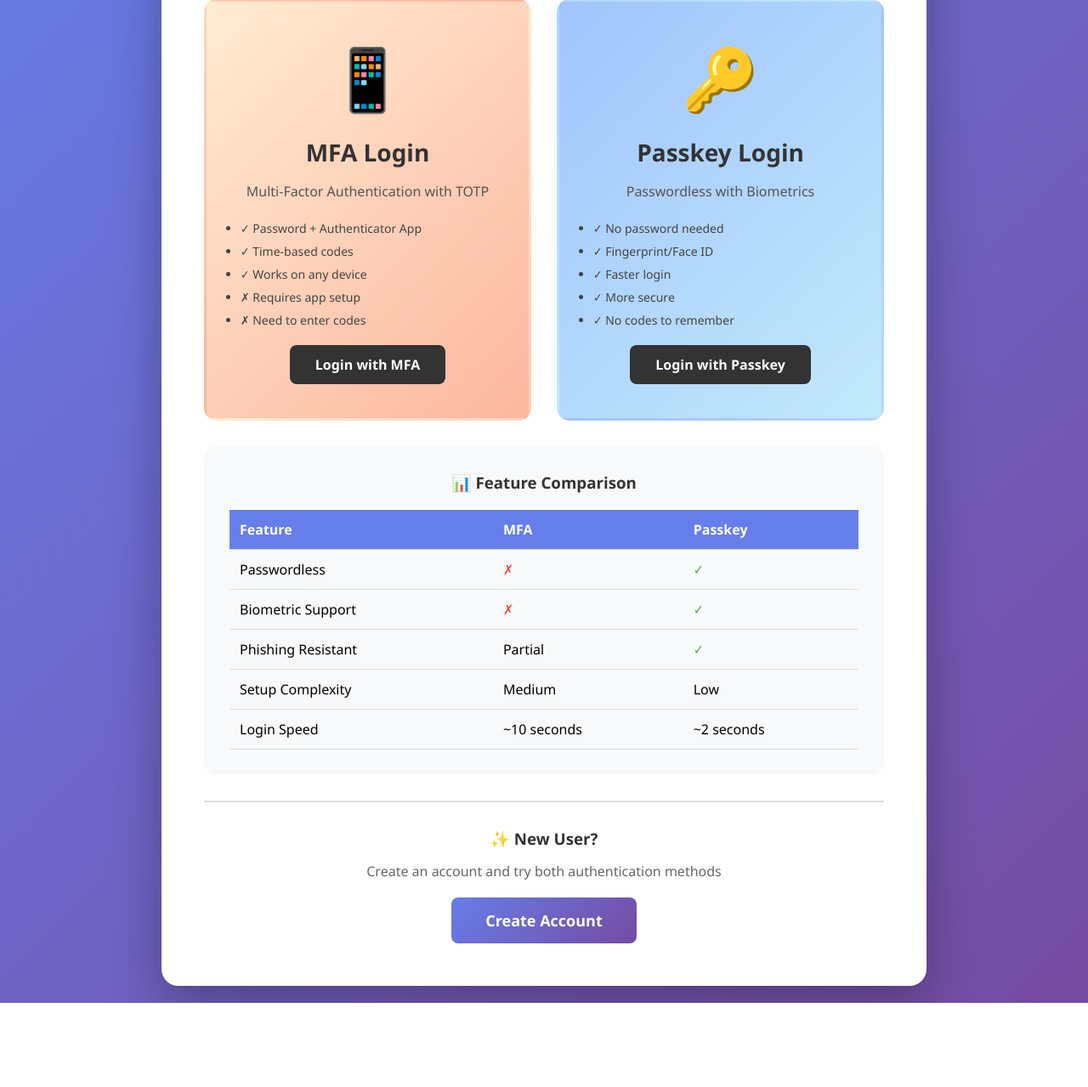
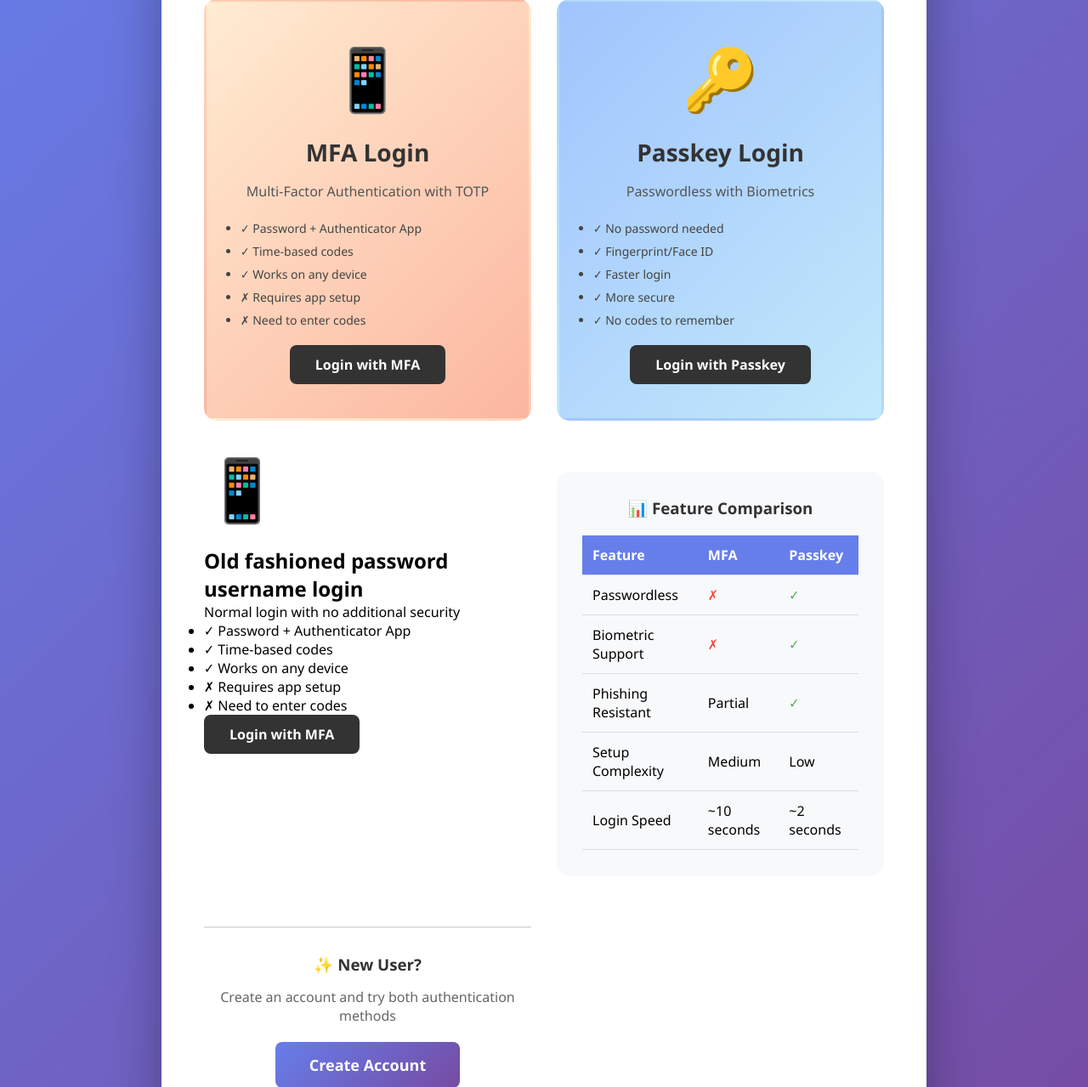
Before and after one commit to tseknouJake/passkey-instead-of-MFA, a Flask app: page / in a window 1280 px wide. Shown: the part 209-1488 px from the top of the page at 85% size. Before the commit the page ends 1389 px from the top, so only its background shows below. Run offline with Flask 3, Linux system fonts and the light colour scheme.

Commit message:
Update index.html

```diff
--- a/templates/index.html
+++ b/templates/index.html
@@ -137,7 +137,20 @@
                 </ul>
                 <a href="{{ url_for('passkey_login') }}" class="btn">Login with Passkey</a>
             </div>
-        </div>
+
+            <div class="auth card classic" data-url="{{ url_for('mfa_login') }}">
+                <div class="auth-icon">📱</div>
+                <h2>Old fashioned password username login</h2>
+                <p>Normal login with no additional security</p>
+                <ul class="features">
+                    <li>✓ Password + Authenticator App</li>
+                    <li>✓ Time-based codes</li>
+                    <li>✓ Works on any device</li>
+                    <li>✗ Requires app setup</li>
+                    <li>✗ Need to enter codes</li>
+                </ul>
+                <a href="{{ url_for('mfa_login') }}" class="btn">Login with MFA</a>
+            </div>
 
         <div class="comparison">
             <h3>📊 Feature Comparison</h3>
```
